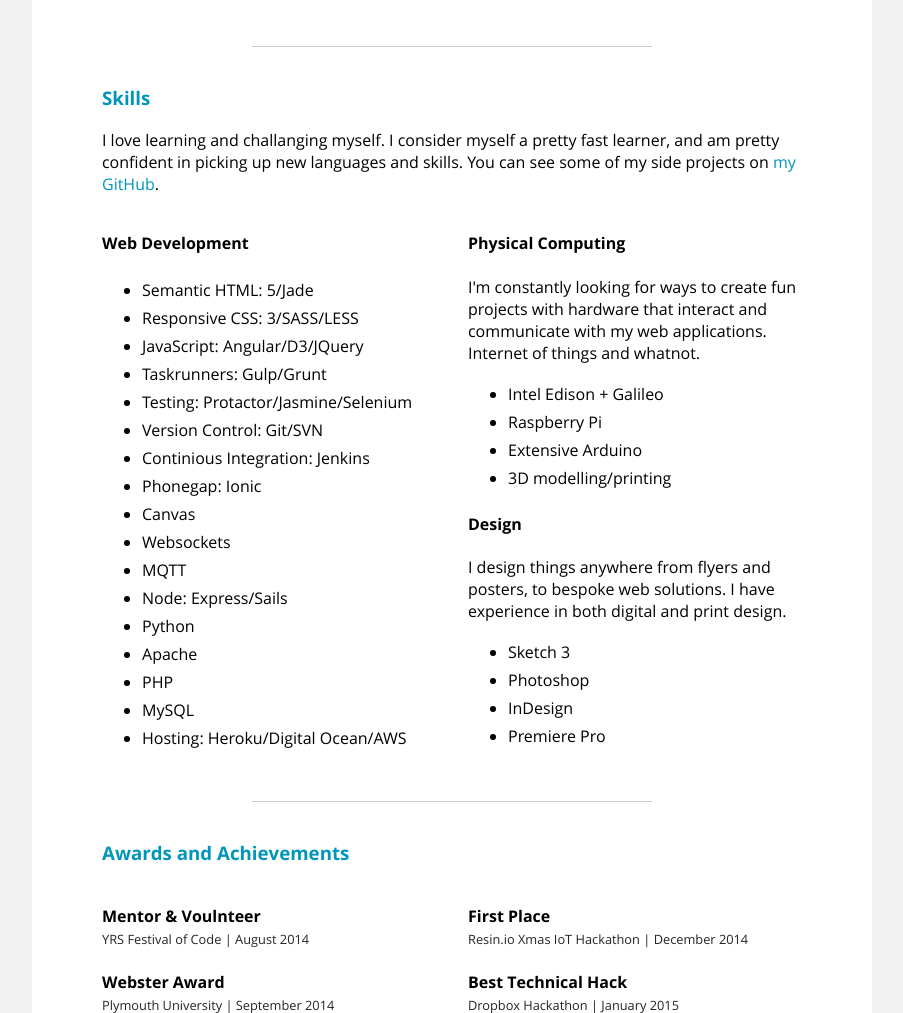
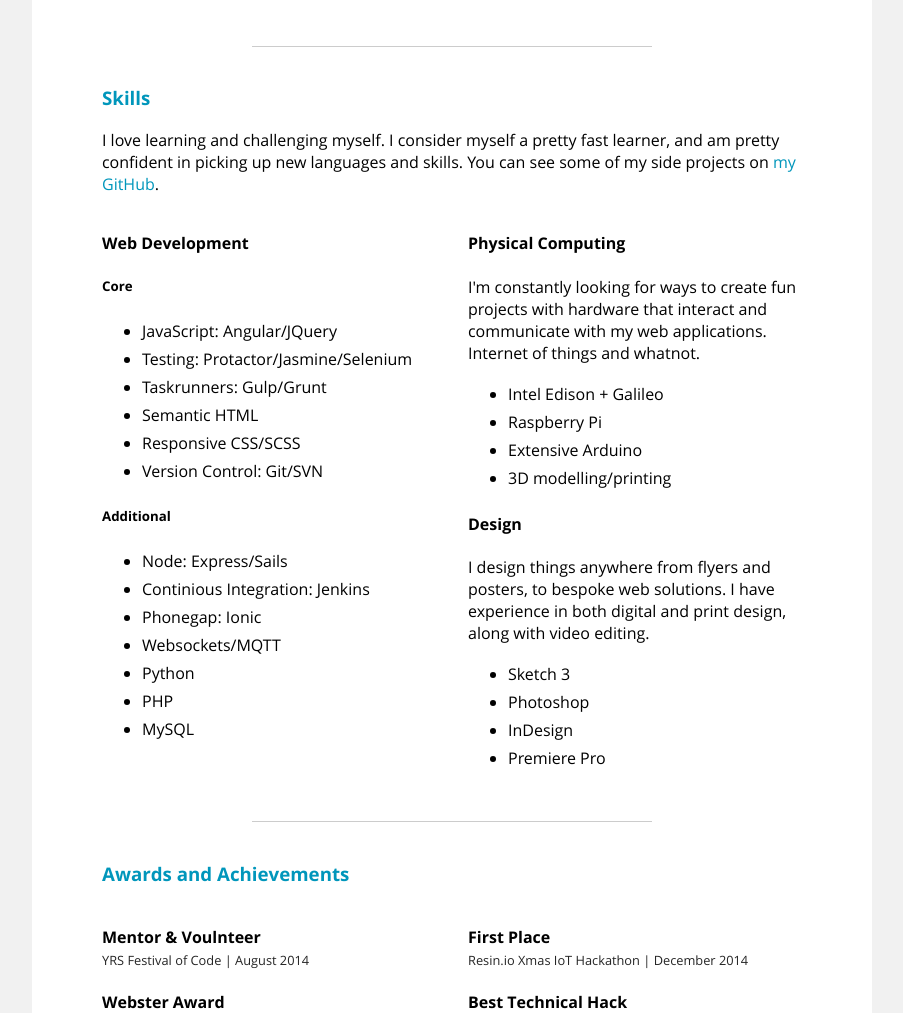
Before and after one commit to siddv/siddv-net, a PHP site: page /cv in a window 1280 px wide. Shown: the part 287-1300 px from the top of the page, without its empty margins (188-1091 px from the left). Run offline with PHP 8.4, Linux system fonts and the light colour scheme.

Commit message:
Categorizes skills and fixes typos

```diff
--- a/curriculum-vitae.php
+++ b/curriculum-vitae.php
@@ -53,31 +53,30 @@
 				<article class="inner_artile">
 					<h3>Skills</h3>
 					<p>
-						I love learning and challanging myself. I consider myself a pretty fast learner, and am pretty confident in picking up new languages and skills. You can see some of my side projects on <a href="https://github.com/siddv" target="_blank">my GitHub</a>.
+						I love learning and challenging myself. I consider myself a pretty fast learner, and am pretty confident in picking up new languages and skills. You can see some of my side projects on <a href="https://github.com/siddv" target="_blank">my GitHub</a>.
 					</p>
 					<div id="webskills" class="half firstof">
 
 					<h4>Web Development</h4>
 					<div>
-
+						<h5>Core</h5>
 						<ul>
-							<li>Semantic HTML: 5/Jade</li>
-							<li>Responsive CSS: 3/SASS/LESS</li>
-							<li>JavaScript: Angular/D3/JQuery</li>
+							<li>JavaScript: Angular/JQuery</li>
+							<li>Testing: Protactor/Jasmine/Selenium</li>
 							<li>Taskrunners: Gulp/Grunt</li>
-							<li>Testing: Protactor/Jasmine/Selenium</li>
+							<li>Semantic HTML</li>
+							<li>Responsive CSS/SCSS</li>
 							<li>Version Control: Git/SVN</li>
+						</ul>
+						<h5>Additional</h5>
+						<ul>
+							<li>Node: Express/Sails</li>
 							<li>Continious Integration: Jenkins</li>
 							<li>Phonegap: Ionic</li>
-							<li>Canvas</li>
-							<li>Websockets</li>
-							<li>MQTT</li>
-							<li>Node: Express/Sails</li>
+							<li>Websockets/MQTT</li>
 							<li>Python</li>
-							<li>Apache</li>
 							<li>PHP</li>
 							<li>MySQL</li>
-							<li>Hosting: Heroku/Digital Ocean/AWS</li>
 						</ul>
 
 					</div>
@@ -105,7 +104,7 @@
 						</ul>
 
 						<h4>Design</h4>
-						<p>I design things anywhere from flyers and posters, to bespoke web solutions. I have experience in both digital and print design.</p>
+						<p>I design things anywhere from flyers and posters, to bespoke web solutions. I have experience in both digital and print design, along with video editing.</p>
 						<ul>
 							<li>Sketch 3</li>
 							<li>Photoshop</li>
@@ -235,7 +234,7 @@
 						<h4>British Airways / Leighton LTD<br />
 							<span>Software Engineer | April 2015 - Present</span></h4>
 						<p>
-							Over the last year I have been working as a sub-contractor at British Airways. The project I am working on involves working in an agile environment to re-create the entire booking experience of <a href="http://ba.com" target="_blank">BA.com</a> as a single page Angular application. My roles include arthitecting robust and flexible technical solutions, building reusable functionality-providing components, along with working on various pages and functionality through out the application. All code I've written follows strict standards, including comphrensive unit testing, automated testing, and continuious integration.
+							Over the last year I have been working as a sub-contractor at British Airways. The project I am working on involves working in an agile environment to re-create the entire booking experience of <a href="http://ba.com" target="_blank">BA.com</a> as a single page Angular application. My roles include arthitecting robust and flexible technical solutions, building reusable functionality-providing components, along with working on various pages and functionality through out the application. All code I've written follows strict standards, including comprehensive unit testing, automated testing, and continuous integration.
 						</p>
 					</article>
 
```
